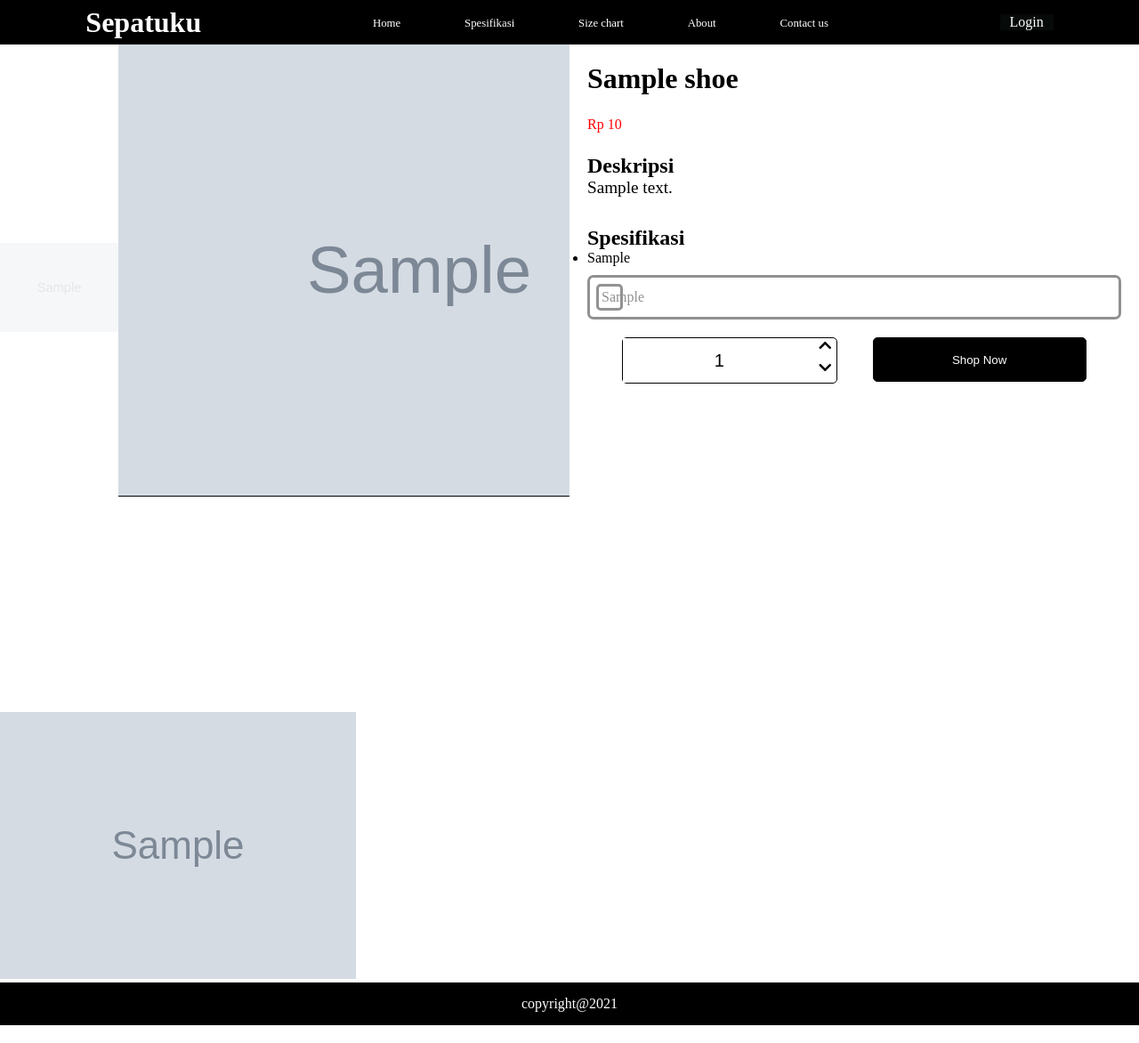
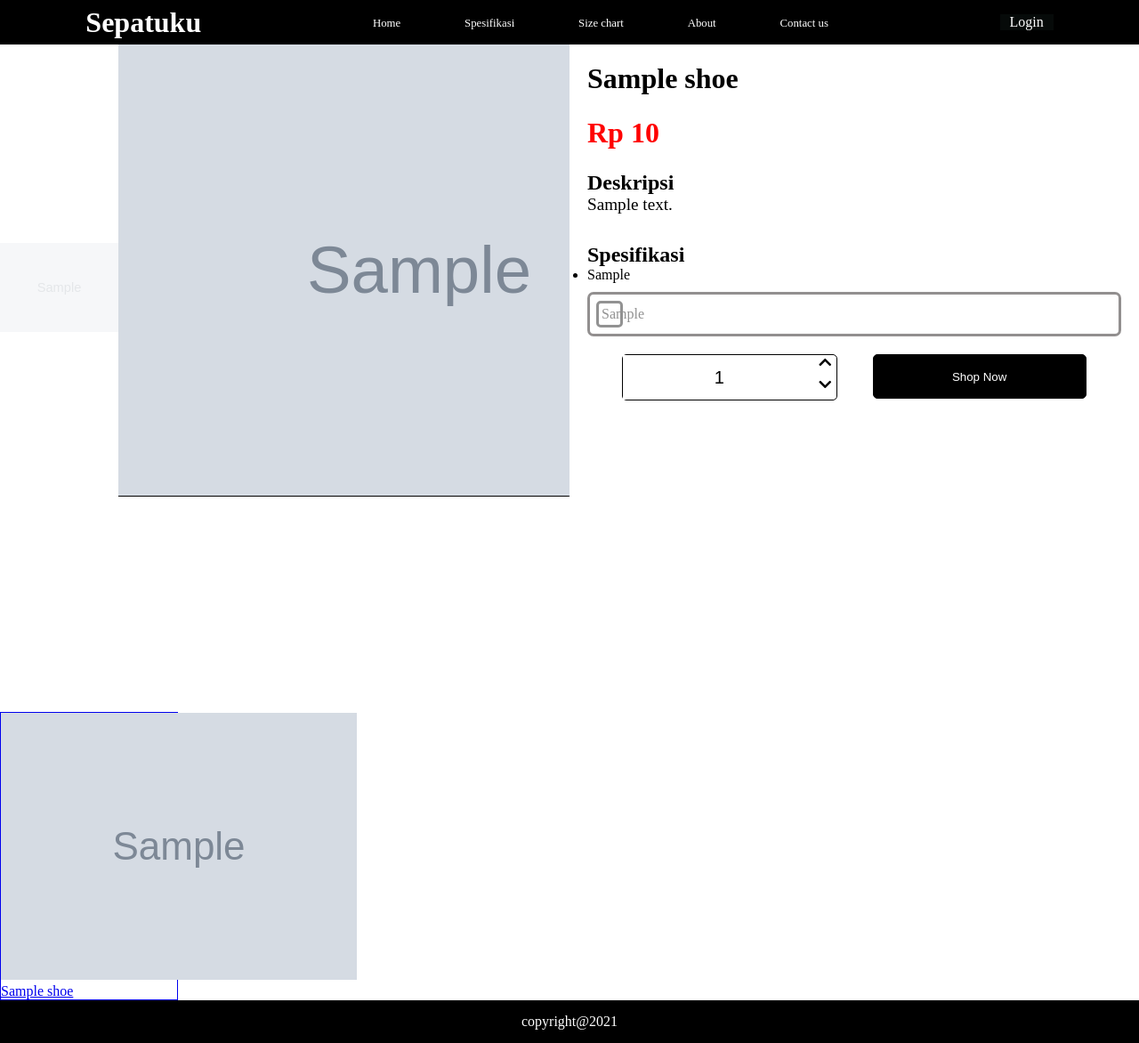
Before and after one commit to Prasetyo421/toko-sepatu, a CodeIgniter app: page /toko-sepatu/home/detailSepatu/1 in a window 1280 px wide. Shown: the whole page at 89% size. Run offline with CodeIgniter, Linux system fonts and the light colour scheme; tables that the repository leaves empty or names only in its code hold one stand-in row (values such as "Sample post"); grey boxes marked "Sample" are stand-in pictures.

Commit message:
menambahkan style pada detail sepatu

```diff
--- a/application/views/sepatu/detail.php
+++ b/application/views/sepatu/detail.php
@@ -34,7 +34,7 @@
                 <div class="sizes">
                     <input type="hidden" name="size" id="size">
                     <?php foreach ($shoes['sizes'] as $size) : ?>
-                        <span onclick="setSize(this)" data-size="<?= $size['size'] ?>"><?= $size['size'] ?></span>
+                        <span onclick="setSize(this)" class="size" data-size="<?= $size['size'] ?>"><?= $size['size'] ?></span>
                     <?php endforeach; ?>
                 </div>
                 <div class="shop">
@@ -61,8 +61,9 @@
     <div class="related-product">
 
         <?php for ($i = 0; $i < count($related); $i++) : ?>
-            <a href="<?= base_url(); ?>home/detailSepatu/<?= $related[$i]['id'] ?>">
+            <a href="<?= base_url(); ?>home/detailSepatu/<?= $related[$i]['id'] ?>" class="related">
                 <img src="<?= base_url(); ?>asset/image/sepatu/thumb/<?= $related[$i]['thumb'][0]['thumb_name'] ?>" alt="<?= $related[$i]['thumb'][0]['thumb_name'] ?>">
+                <p><?= $related[$i]['shoes_name'] ?></p>
             </a>
         <?php endfor; ?>
     </div>
--- a/asset/css/detail-sepatu.css
+++ b/asset/css/detail-sepatu.css
@@ -101,6 +101,8 @@ body {
 .content .info-product .harga {
 	color: red;
 	margin-bottom: 1.5rem;
+	font-size: 2rem;
+	font-weight: bold;
 }
 
 .content .info-product p:nth-child(4) {
@@ -208,6 +210,14 @@ body {
 
 .content .related-product {
 	height: auto;
+	display: flex;
+}
+
+.content .related-product a {
+	display: inline-block;
+	border: 1px solid;
+	box-sizing: border-box;
+	width: 200px;
 }
 
 .content .related-product .list-sepatu {
@@ -230,6 +240,10 @@ body {
 
 .content .related-product .list-sepatu .item a:hover {
 	opacity: 1;
+}
+
+.bold {
+	color: black;
 }
 
 @media screen and (min-width: 1200px) {
--- a/asset/js/detail sepatu.js
+++ b/asset/js/detail sepatu.js
@@ -6,13 +6,18 @@ let ajax = window.location.origin + '/toko-sepatu/asset/ajax/image.php';
 const menuToggle = document.querySelector('.menu-toggle');
 const nav = document.querySelector('.top-nav ul');
 let amount = document.getElementById('amount');
-let size = document.getElementById('size');
+// let size = document.getElementById('size');
 let body = document.getElementsByTagName('body')[0];
 let mainImage = document.getElementsByClassName('main-image')[0];
 let imageContent = document.getElementsByClassName('image-content')[0];
+let size = document.getElementsByClassName('size');
 
 function setSize(ele){
     console.log(ele);
+    for (let i = 0; i < size.length; i++) {
+        const element = size[i].style.color = "#929292";
+    }
+    ele.style.color = "black";
     let data = ele.dataset.size;
     size.value = data;
     console.log(data);
@@ -56,10 +61,10 @@ let loop = 1;
 let left;
 
 for (let i = 0; i < thumb.length; i++) {
-    thumb[i].addEventListener('click', thumbCLick);
+    thumb[i].addEventListener('mouseover', thumbMouseover);
 }
 
-function thumbCLick(){
+function thumbMouseover(){
     console.log('click');
     left = -heightMainImage*parseInt(this.dataset.image);
     console.log(left);
```
